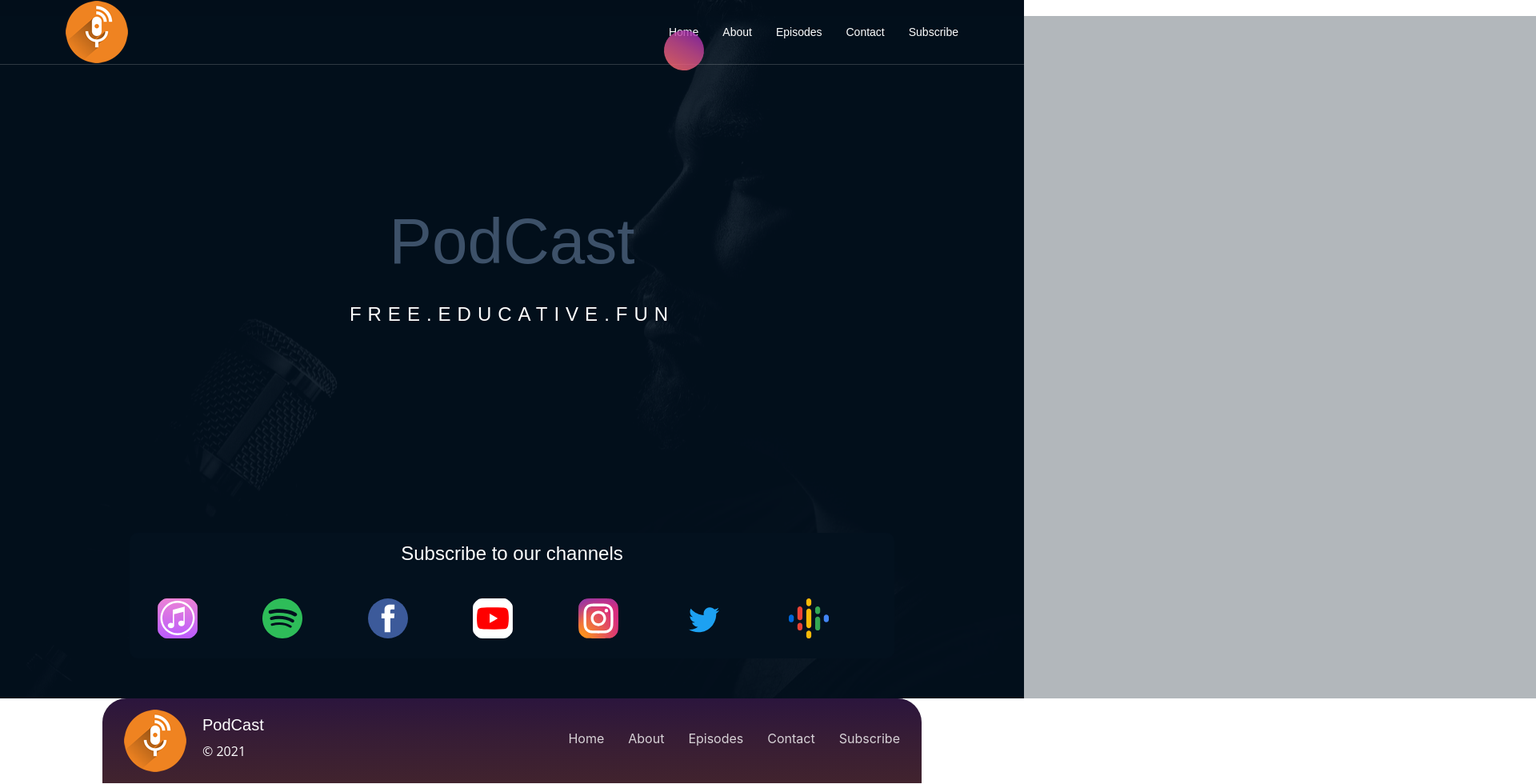
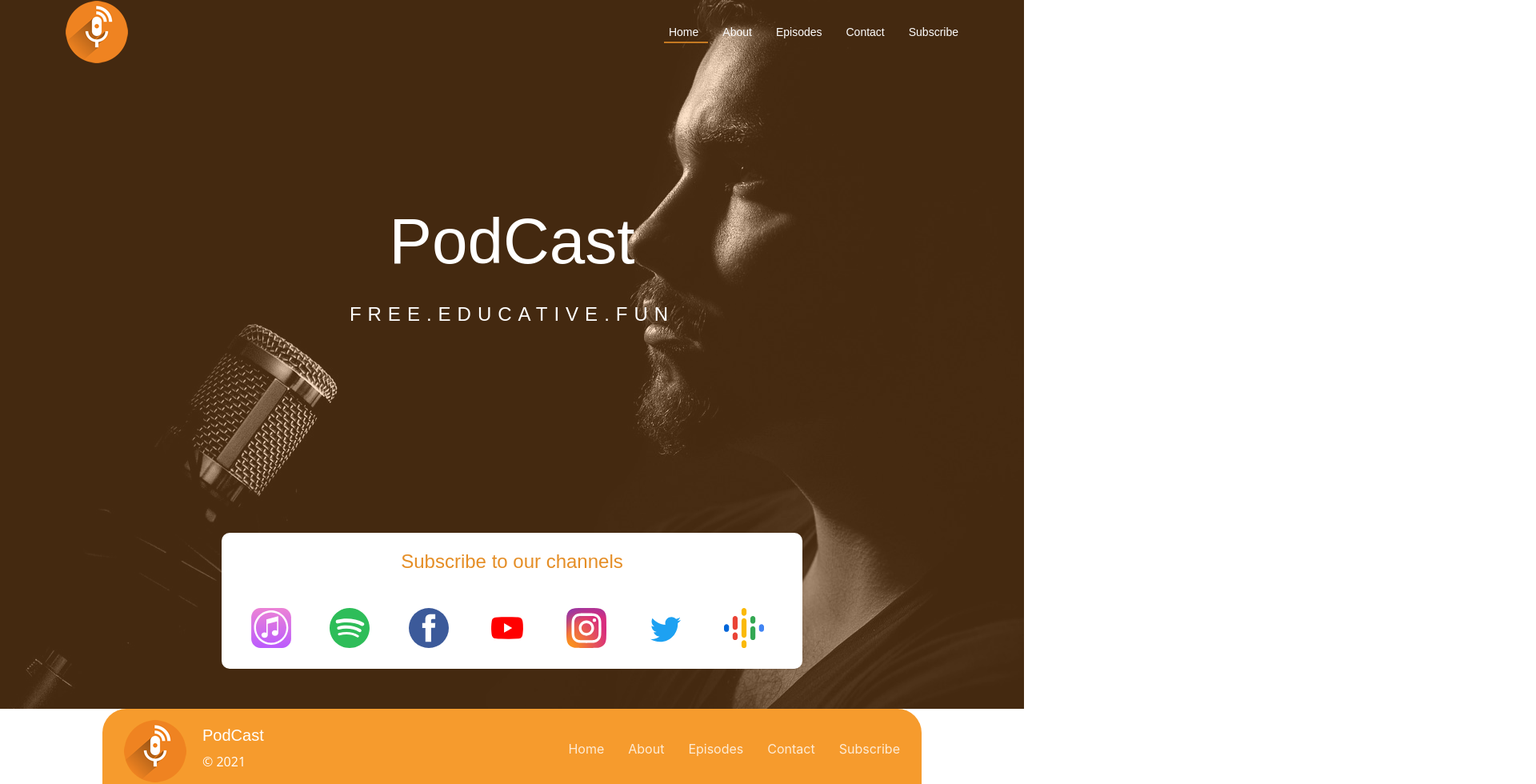
Before and after one commit to codepraycode/podcast_site, a React (Create React App) app: page / in a window 1280 px wide. Shown: the top 980 px of the page at 80% size, 1920 px wide, since content can reach past the window. Built offline with nearby package versions, Linux system fonts and the light colour scheme.

Commit message:
Pushed colors

```diff
--- a/src/components/Footer/style.css
+++ b/src/components/Footer/style.css
@@ -1,5 +1,6 @@
 footer {
-    background: #020c16;
+    /* background: #020c16; */
+    background-color: #f58e11e0;
     position: relative;
     z-index: 2;
     width: 80%;
@@ -8,19 +9,20 @@ footer {
     padding: 10px 15px;
 }
 
-footer:after {
+
+/* footer:after {
     content: '';
     position: absolute;
     top: 0;
     left: 0;
     width: 100%;
     height: 100%;
-    background-image: linear-gradient(0deg, #ff6975 0%, #d34d94 56%, #a730b2 100%);
+    background-color: #f8c291;
     background-size: 100%;
     border-radius: 30px 30px 0 0;
     opacity: 0.25;
     z-index: -1;
-}
+} */
 
 footer .copyright {
     margin-left: 20px;
--- a/src/components/Header/styles.css
+++ b/src/components/Header/styles.css
@@ -3,7 +3,7 @@ header {
     left: 0;
     top: 0;
     width: 100%;
-    border-bottom: 1px solid rgba(225, 225, 225, 0.2);
+    /* border-bottom: 1px solid rgba(225, 225, 225, 0.2); */
     z-index: 55;
 }
 
@@ -35,18 +35,18 @@ header .main_menu .navbar .navbar-nav .nav-item .nav-link::before {
     left: 50%;
     top: 50%;
     transform: rotate(0deg);
-    margin-top: -2px;
-    border-radius: 50%;
+    margin-top: 12px;
+    /* border-radius: 50%; */
     margin-left: -25px;
     opacity: 0;
     transition: all 0.3s ease-in;
-    background-image: linear-gradient(0deg, #ff6975 0%, #d34d94 56%, #a730b2 100%);
+    background-color: #e58e26;
 }
 
-header .main_menu .navbar .navbar-nav .nav-item .nav-link.nav-link.active::before {
-    width: 50px;
-    height: 50px;
-    transform: rotate(30deg);
+header .main_menu .navbar .navbar-nav .nav-item .nav-link.active::before {
+    width: 55px;
+    height: 2px;
+    /* transform: rotate(30deg); */
     opacity: 0.8;
 }
 
--- a/src/components/Home/styles.css
+++ b/src/components/Home/styles.css
@@ -14,8 +14,8 @@
     left: 0;
     width: 100%;
     height: 100%;
-    background: #03111e;
-    opacity: 0.88;
+    background: #f7973db7;
+    opacity: 0.38;
     z-index: -1;
 }
 
@@ -27,6 +27,7 @@
 
 .hero .hero_content h1 {
     font-size: 80px;
+    color: #fff;
     /* background-image: linear-gradient(to right, #f4627c, #b439a8); */
     margin-bottom: 23px;
 }
@@ -38,26 +39,30 @@
 }
 
 .hero .hero_bottom {
-    /* position: relative; */
+    position: relative;
     text-align: center;
-    margin: 50px 80px;
-    padding: 10px 30px 20px 30px;
-    background: #03111e;
+    width: 65%;
+    margin: 50px auto;
+    padding: 20px 30px 20px 30px;
+    background: #fff;
     border-radius: 10px;
-    color: #fff;
+    color: #e58e26;
+    /* box-shadow: 6px 12px 0 8px #e55039; */
 }
 
-.hero .hero_bottom::after {
+
+/* .hero .hero_bottom::after {
     content: '';
     position: absolute;
-    left: 0;
+    right: 0;
     top: 20px;
     bottom: 0;
-    width: 999999px;
-    background: #03111e;
+    width: 160px;
+    height: 160px;
+    background: red;
     opacity: .3;
     z-index: -1;
-}
+} */
 
 .hero .hero_bottom h4 {
     margin-bottom: 36px;
@@ -66,8 +71,8 @@
 .hero .hero_bottom .channels .items {
     /* border: 1px solid #1e2f38; */
     border-radius: 50%;
-    height: 60px;
-    width: 60px;
+    height: 63px;
+    width: 63px;
     padding: 12px;
     background-size: contain;
 }
--- a/src/widgets/preloaders/styles.module.css
+++ b/src/widgets/preloaders/styles.module.css
@@ -6,7 +6,7 @@
     top: 0;
     width: 100%;
     height: 100%;
-    background: #020c16;
+    background: #fa983a;
     display: flex;
     flex-direction: column;
     align-items: center;
@@ -14,6 +14,8 @@
     z-index: 555
 }
 
+
+/*
 .preloader_spin:after {
     content: '';
     position: absolute;
@@ -24,7 +26,7 @@
     background-image: linear-gradient(0deg, #ff6975 0%, #d34d94 56%, #a730b2 100%);
     opacity: .7;
     z-index: -1;
-}
+} */
 
 .loader,
 .loader hr {
```
